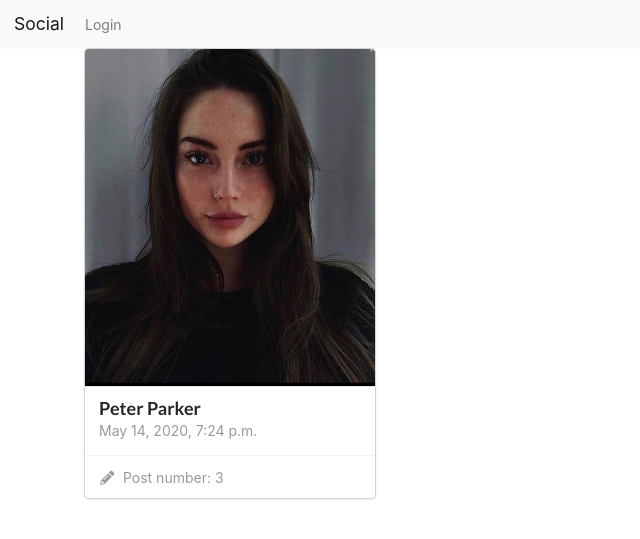
After one commit to myrzakanurov/django-social, a Django app: page /accounts/2/ in a window 1280 px wide. The commit adds this page. Shown: the top 539 px of the page, without its empty margins (0-640 px from the left). Run offline with Django 3.2, Linux system fonts and the light colour scheme; data comes from the database, SQL or seed files in the repository; both versions use the stored data as it was after the commit; some libraries are stand-ins or nearby versions.

Commit message:
Added user profile page

```diff
--- /dev/null
+++ b/accounts/templates/accounts/userprofile_detail.html
@@ -0,0 +1,20 @@
+{% extends 'base.html' %}
+{% block content %}
+    <div class="ui card">
+        <div class="image">
+            <img src="{{ user_profile.profile_pic.url }}">
+        </div>
+        <div class="content">
+            <a class="header">{{ user_profile.get_full_name }}</a>
+            <div class="meta">
+                <span class="date">{{ user_profile.date_joined }}</span>
+            </div>
+        </div>
+        <div class="extra content">
+            <a>
+                <i class="pencil alternate icon"></i>
+                Post number: {{ user_profile.post_set.count }}
+            </a>
+        </div>
+    </div>
+{% endblock %}
--- a/accounts/urls.py
+++ b/accounts/urls.py
@@ -8,5 +8,5 @@ urlpatterns = [
     path('register/', views.UserCreateView.as_view(), name='register'),
     path('login/', auth_views.LoginView.as_view(template_name='accounts/login.html'), name='login'),
     path('logout/', auth_views.LogoutView.as_view(next_page='accounts:login'), name='logout'),
-
+    path('<int:pk>/', views.UserDetailView.as_view(), name='user_profile'),
 ]
--- a/accounts/views.py
+++ b/accounts/views.py
@@ -1,11 +1,20 @@
 from django.shortcuts import render
-from django.views.generic import CreateView
+from django.views.generic import CreateView, DetailView
+from django.contrib.messages.views import SuccessMessageMixin
 from accounts.forms import UserProfileCreationForm, UserProfile
 from django.urls import reverse_lazy
 
 
-class UserCreateView(CreateView):
+class UserCreateView(SuccessMessageMixin, CreateView):
     model = UserProfile
     form_class = UserProfileCreationForm
     template_name = 'accounts/register.html'
     success_url = reverse_lazy('accounts:login')
+
+    def get_success_message(self, cleaned_data):
+        return self.object.username + ' registration completed successfully'
+
+
+class UserDetailView(DetailView):
+    model = UserProfile
+    context_object_name = 'user_profile'
--- a/posts/templates/posts/detail.html
+++ b/posts/templates/posts/detail.html
@@ -24,7 +24,7 @@
                 <img src="{{ comment.author.profile_pic.url }}" alt="">
             </a>
             <div class="content">
-                <a class="author">{{ comment.author.get_full_name }}</a>
+                <a href="{% url 'accounts:user_profile' pk=comment.author.pk %}" class="author">{{ comment.author.get_full_name }}</a>
                 <div class="metadata">
                     <span class="date">{{ comment.created_date }}</span>
                 </div>
```
Also changed, not shown: accounts/templates/accounts/login.html (+7 -0 lines), db.sqlite3.
